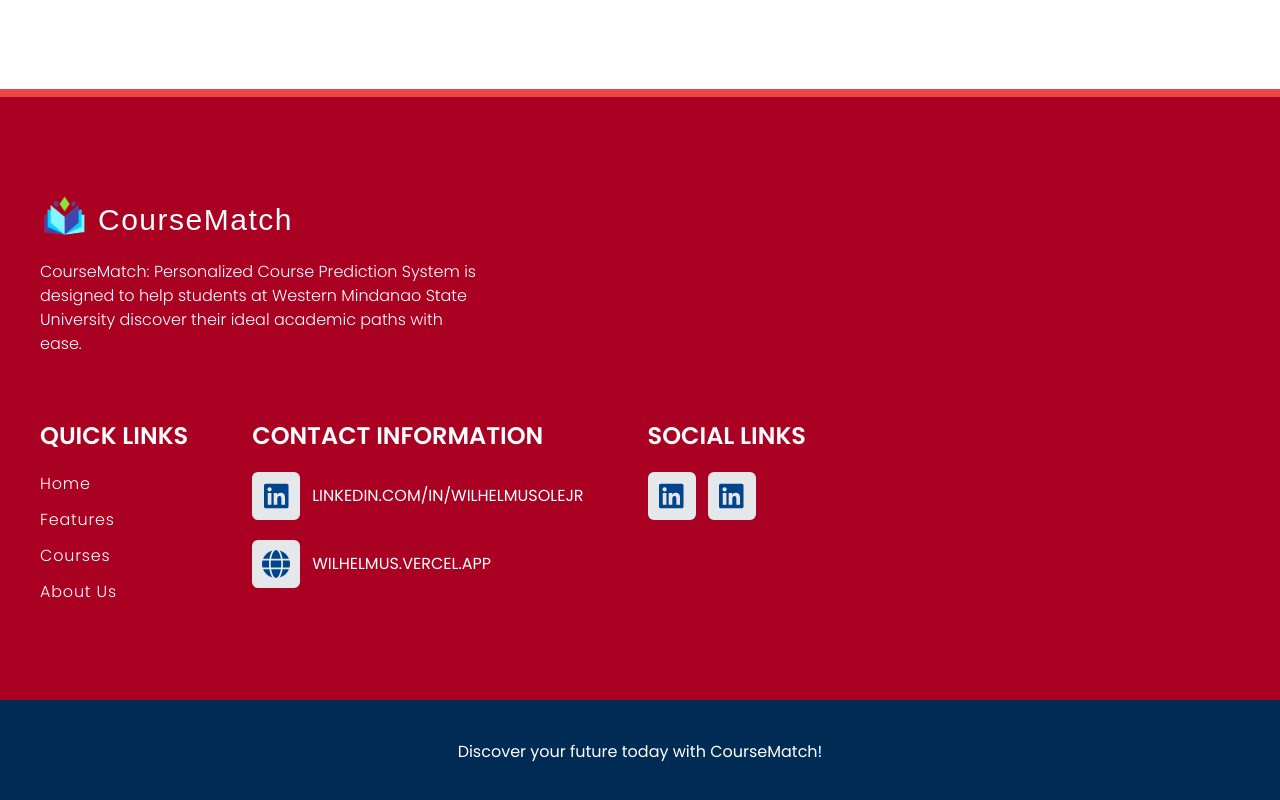
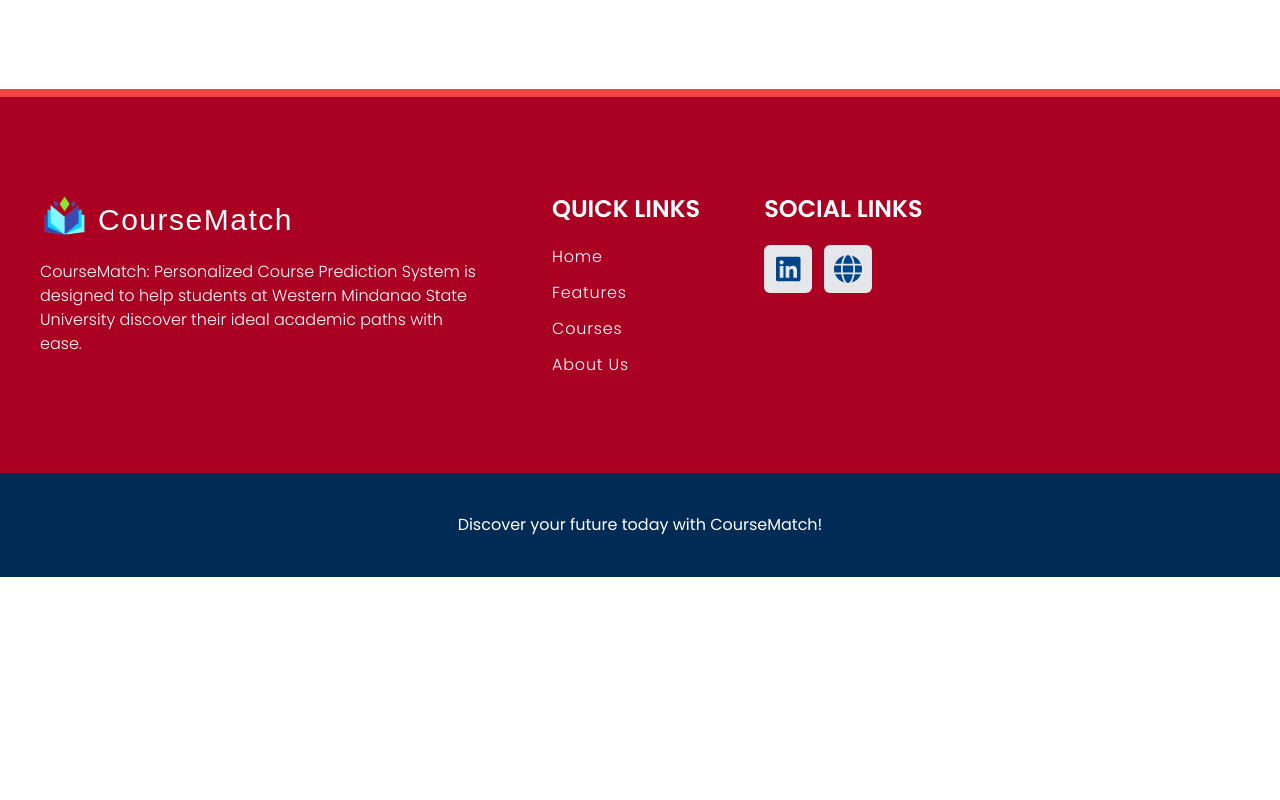
Before and after one commit to wilhelmusolejr/coursematch, a Next.js app: page /course-prediction in a window 1280 px wide. Shown: the part 960-1760 px from the top of the page. After the commit the page ends 1537 px from the top, so only its background shows below. Built offline with nearby package versions, Linux system fonts and the light colour scheme; a web font is replaced by a local one.

Commit message:
update soccial name and link to add ref

```diff
--- a/app/components/sections/Footer.js
+++ b/app/components/sections/Footer.js
@@ -60,7 +60,7 @@ export default function Footer() {
                 </div>
 
                 {/* Contact Information */}
-                <div className="">
+                <div className="hidden">
                   <h3 className="uppercase text-2xl font-semibold mb-5">
                     Contact Information
                   </h3>
@@ -92,11 +92,21 @@ export default function Footer() {
                   <div className="flex flex-wrap gap-3">
                     {/* item */}
                     <div className="flex items-center gap-3">
-                      <IconWithBg icon={faLinkedin} />
+                      <a
+                        href="https://www.linkedin.com/in/wilhelmusolejr/"
+                        className="transition duration-300 ease-in-out transform hover:scale-105"
+                      >
+                        <IconWithBg icon={faLinkedin} />
+                      </a>
                     </div>
                     {/* item */}
                     <div className="flex items-center gap-3">
-                      <IconWithBg icon={faLinkedin} />
+                      <a
+                        href="https://wilhelmus.vercel.app"
+                        className="transition duration-300 ease-in-out transform hover:scale-105"
+                      >
+                        <IconWithBg icon={faGlobe} />
+                      </a>
                     </div>
                   </div>
                 </div>
--- a/app/page.js
+++ b/app/page.js
@@ -194,13 +194,13 @@ export default function Home() {
               <AnchorItem
                 icon={faLinkedin}
                 link={"https://www.linkedin.com/in/wilhelmusolejr/"}
-                title="linkedin.com/in/wilhelmusolejr"
+                title="linkedin.com"
               />
 
               {/* item */}
               <AnchorItem
                 icon={faGlobe}
-                link={"https://wilhelmus.vercel.app"}
+                link={"https://wilhelmus.vercel.app?ref=coursematch"}
                 title="wilhelmus.vercel.app"
               />
             </div>
```
